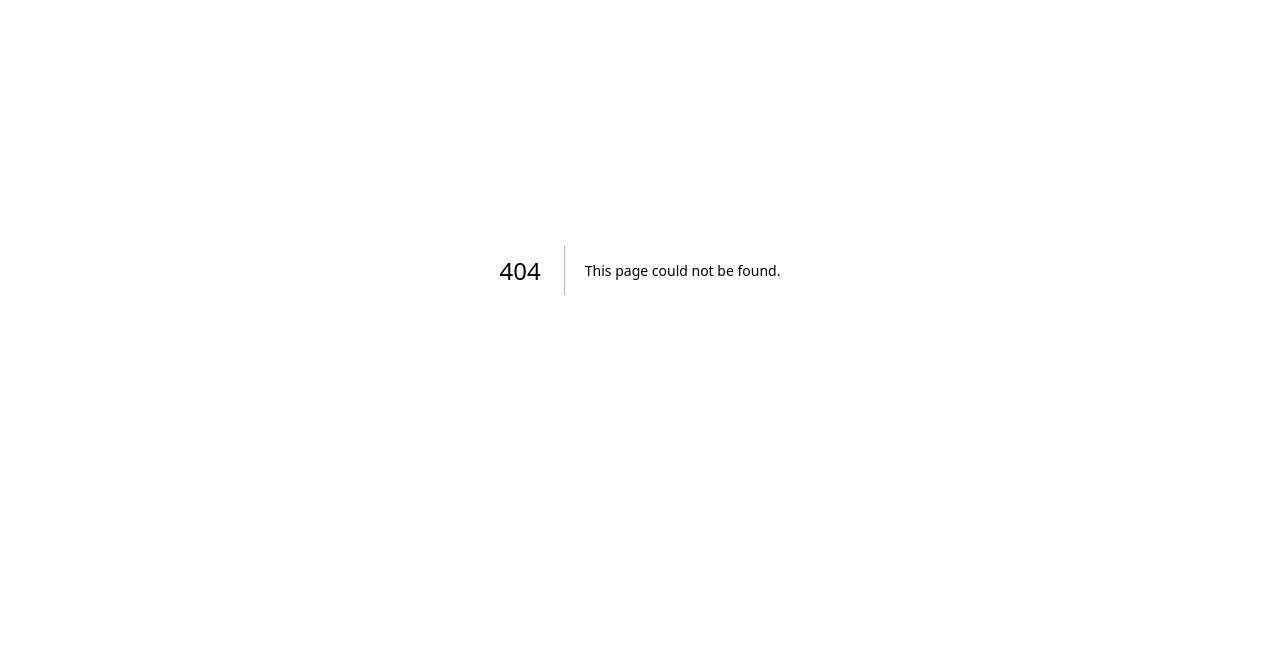
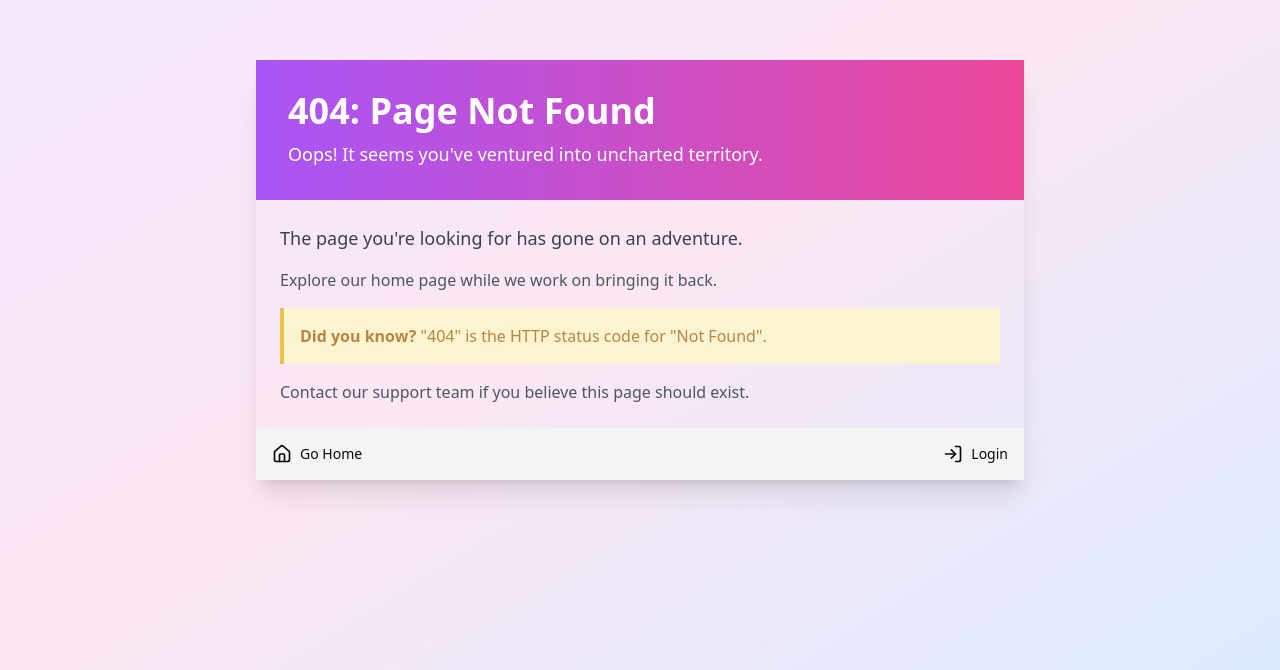
Before and after one commit to lostintheway/company_expenses, a Next.js app: page /404 in a window 1280 px wide. Before the commit this address had no page. Shown: the part 130-800 px from the top of the page. Built offline with nearby package versions, Linux system fonts and the light colour scheme.

Commit message:
added dashboard

```diff
--- /dev/null
+++ b/app/404/page.tsx
@@ -0,0 +1,67 @@
+"use client";
+import React from "react";
+import { useRouter } from "next/navigation";
+import { Home, LogIn } from "lucide-react";
+import { Button } from "@/components/ui/button";
+import {
+  Card,
+  CardContent,
+  CardDescription,
+  CardFooter,
+  CardHeader,
+  CardTitle,
+} from "@/components/ui/card";
+
+export default function NotFoundPage() {
+  const router = useRouter();
+
+  return (
+    <div className="min-h-screen flex items-center justify-center bg-gradient-to-br from-purple-100 via-pink-100 to-blue-100 dark:from-purple-900 dark:via-pink-900 dark:to-blue-900 animate-gradient-x">
+      <Card className="w-full max-w-3xl overflow-hidden shadow-xl mx-4 dark:bg-gray-800">
+        <CardHeader className="bg-gradient-to-r from-purple-500 to-pink-500 text-white p-6 md:p-8">
+          <CardTitle className="text-3xl md:text-4xl font-bold mb-2 animate-bounce">
+            404: Page Not Found
+          </CardTitle>
+          <CardDescription className="text-base md:text-lg">
+            Oops! It seems you&apos;ve ventured into uncharted territory.
+          </CardDescription>
+        </CardHeader>
+        <CardContent className="p-4 md:p-6 space-y-4">
+          <p className="text-base md:text-lg text-gray-700 dark:text-gray-300 animate-fade-in">
+            The page you&apos;re looking for has gone on an adventure.
+          </p>
+          <p className="text-sm md:text-base text-gray-600 dark:text-gray-400 animate-slide-in-bottom">
+            Explore our home page while we work on bringing it back.
+          </p>
+          <div className="bg-yellow-100 dark:bg-yellow-900 border-l-4 border-yellow-500 p-3 md:p-4 my-4 animate-pulse">
+            <p className="text-yellow-700 dark:text-yellow-300 text-sm md:text-base">
+              <strong>Did you know?</strong> &quot;404&quot; is the HTTP status
+              code for &quot;Not Found&quot;.
+            </p>
+          </div>
+          <p className="text-sm md:text-base text-gray-600 dark:text-gray-400 animate-slide-in-bottom delay-150">
+            Contact our support team if you believe this page should exist.
+          </p>
+        </CardContent>
+        <CardFooter className="flex flex-col sm:flex-row justify-between items-center bg-gray-100 dark:bg-gray-700 p-4 space-y-2 sm:space-y-0">
+          <Button
+            variant="outline"
+            onClick={() => router.push("/")}
+            className="w-full sm:w-auto flex items-center justify-center space-x-2 hover:bg-purple-100 dark:hover:bg-purple-800 transition-colors duration-300"
+          >
+            <Home className="h-5 w-5" />
+            <span>Go Home</span>
+          </Button>
+          <Button
+            variant="outline"
+            onClick={() => router.push("/login")}
+            className="w-full sm:w-auto flex items-center justify-center space-x-2 hover:bg-pink-100 dark:hover:bg-pink-800 transition-colors duration-300"
+          >
+            <LogIn className="h-5 w-5" />
+            <span>Login</span>
+          </Button>
+        </CardFooter>
+      </Card>
+    </div>
+  );
+}
--- a/app/globals.css
+++ b/app/globals.css
@@ -27,7 +27,7 @@
     --chart-3: 197 37% 24%;
     --chart-4: 43 74% 66%;
     --chart-5: 27 87% 67%;
-    --radius: 0.5rem
+    --radius: 0.5rem;
   }
   .dark {
     --background: 240 10% 3.9%;
@@ -53,7 +53,7 @@
     --chart-2: 160 60% 45%;
     --chart-3: 30 80% 55%;
     --chart-4: 280 65% 60%;
-    --chart-5: 340 75% 55%
+    --chart-5: 340 75% 55%;
   }
 }
 @layer base {
@@ -64,3 +64,36 @@
     @apply bg-background text-foreground;
   }
 }
+
+@layer utilities {
+  .gradient-bg {
+    background: linear-gradient(135deg, #667eea, #764ba2, #ff6a00, #f05053);
+    background-size: 400% 400%;
+    animation: gradient 10s ease infinite;
+  }
+
+  @keyframes gradient {
+    0% {
+      background-position: 0% 50%;
+    }
+    50% {
+      background-position: 100% 50%;
+    }
+    100% {
+      background-position: 0% 50%;
+    }
+  }
+
+  .animate-fade-in {
+    animation: fadeIn 2s ease-in-out;
+  }
+
+  @keyframes fadeIn {
+    from {
+      opacity: 0;
+    }
+    to {
+      opacity: 1;
+    }
+  }
+}
--- a/app/layout.tsx
+++ b/app/layout.tsx
@@ -17,14 +17,14 @@ export default function RootLayout({
     <html lang="en">
       <body>
         <Toaster />
-        {/* <ThemeProvider
-          attribute="class"
-          defaultTheme="system"
-          enableSystem
-          disableTransitionOnChange
-        > */}
-        {children}
-        {/* </ThemeProvider> */}
+        <ThemeProvider
+          // attribute="class"
+          defaultTheme="light"
+          // enableSystem
+          // disableTransitionOnChange
+        >
+          {children}
+        </ThemeProvider>
       </body>
     </html>
   );
--- /dev/null
+++ b/components/ui/card.tsx
@@ -0,0 +1,76 @@
+import * as React from "react"
+
+import { cn } from "@/lib/utils"
+
+const Card = React.forwardRef<
+  HTMLDivElement,
+  React.HTMLAttributes<HTMLDivElement>
+>(({ className, ...props }, ref) => (
+  <div
+    ref={ref}
+    className={cn(
+      "rounded-xl border bg-card text-card-foreground shadow",
+      className
+    )}
+    {...props}
+  />
+))
+Card.displayName = "Card"
+
+const CardHeader = React.forwardRef<
+  HTMLDivElement,
+  React.HTMLAttributes<HTMLDivElement>
+>(({ className, ...props }, ref) => (
+  <div
+    ref={ref}
+    className={cn("flex flex-col space-y-1.5 p-6", className)}
+    {...props}
+  />
+))
+CardHeader.displayName = "CardHeader"
+
+const CardTitle = React.forwardRef<
+  HTMLParagraphElement,
+  React.HTMLAttributes<HTMLHeadingElement>
+>(({ className, ...props }, ref) => (
+  <h3
+    ref={ref}
+    className={cn("font-semibold leading-none tracking-tight", className)}
+    {...props}
+  />
+))
+CardTitle.displayName = "CardTitle"
+
+const CardDescription = React.forwardRef<
+  HTMLParagraphElement,
+  React.HTMLAttributes<HTMLParagraphElement>
+>(({ className, ...props }, ref) => (
+  <p
+    ref={ref}
+    className={cn("text-sm text-muted-foreground", className)}
+    {...props}
+  />
+))
+CardDescription.displayName = "CardDescription"
+
+const CardContent = React.forwardRef<
+  HTMLDivElement,
+  React.HTMLAttributes<HTMLDivElement>
+>(({ className, ...props }, ref) => (
+  <div ref={ref} className={cn("p-6 pt-0", className)} {...props} />
+))
+CardContent.displayName = "CardContent"
+
+const CardFooter = React.forwardRef<
+  HTMLDivElement,
+  React.HTMLAttributes<HTMLDivElement>
+>(({ className, ...props }, ref) => (
+  <div
+    ref={ref}
+    className={cn("flex items-center p-6 pt-0", className)}
+    {...props}
+  />
+))
+CardFooter.displayName = "CardFooter"
+
+export { Card, CardHeader, CardFooter, CardTitle, CardDescription, CardContent }
```
Also changed, not shown: components/common/dashboard.tsx (added, +100 -0 lines).
